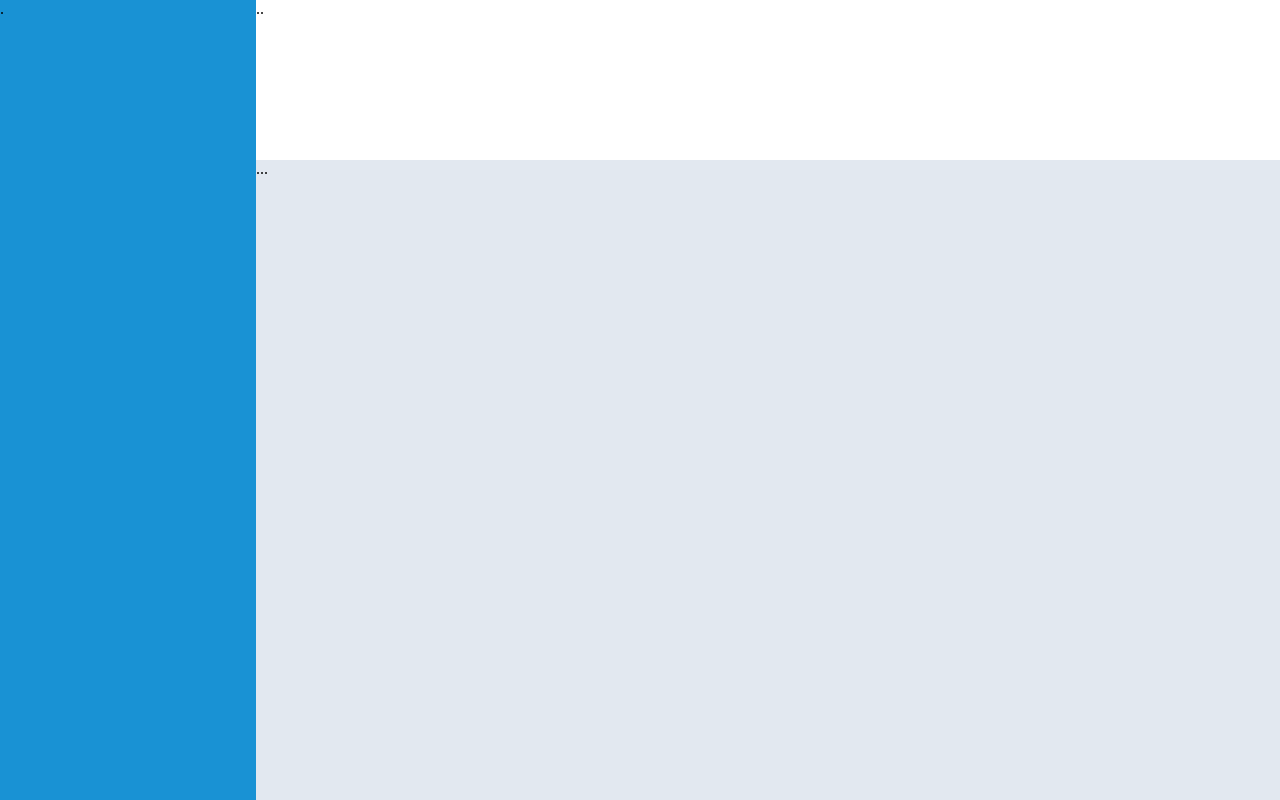
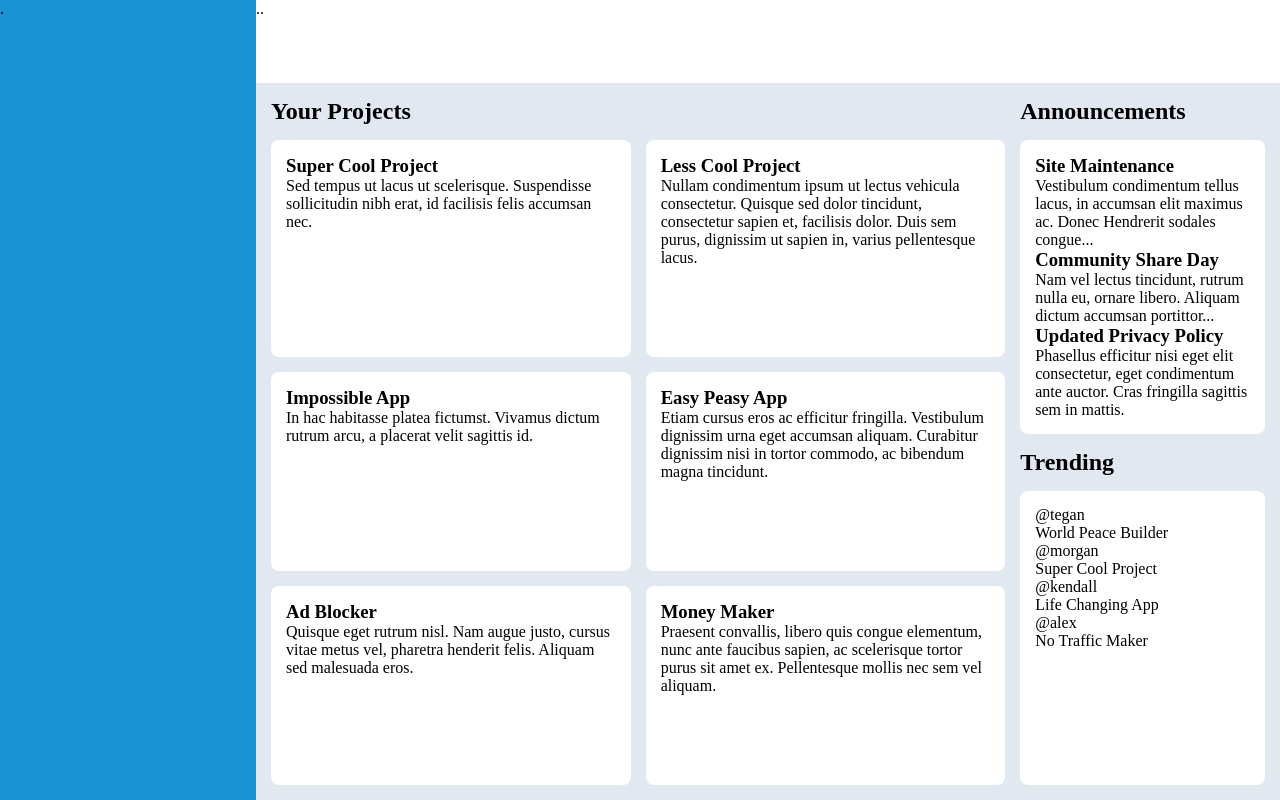
Before and after one commit to gergokiss-ctrl/odin-admin-dashboard, a plain HTML site: page index.html in a window 1280 px wide. Drawn offline with Linux system fonts and the light colour scheme.

Commit message:
Add content to main container
I made the main container a Grid parent, and nested 3 Grid children
inside it for the projects, announcements and trending sections.

I filled up the sections with dummy content.

I added some basic styling to the sections.

```diff
--- a/index.html
+++ b/index.html
@@ -13,7 +13,95 @@
     <div class="container">
         <div class="sidebar">.</div>
         <div class="header">..</div>
-        <div class="main-content">...</div>
+        <div class="main-content">
+            <div class="projects">
+                <h2>Your Projects</h2>
+                <div class="card">
+                    <h3>Super Cool Project</h3>
+                    <p>Sed tempus ut lacus ut scelerisque. Suspendisse sollicitudin nibh erat, id facilisis felis
+                        accumsan nec.</p>
+                </div>
+
+                <div class="card">
+                    <h3>Less Cool Project</h3>
+                    <p>Nullam condimentum ipsum ut lectus vehicula consectetur. Quisque sed dolor tincidunt, consectetur
+                        sapien et, facilisis dolor. Duis sem purus, dignissim ut sapien in, varius pellentesque lacus.
+                    </p>
+                </div>
+
+                <div class="card">
+                    <h3>Impossible App</h3>
+                    <p>In hac habitasse platea fictumst. Vivamus dictum rutrum arcu, a placerat velit sagittis id.</p>
+                </div>
+
+                <div class="card">
+                    <h3>Easy Peasy App</h3>
+                    <p>Etiam cursus eros ac efficitur fringilla. Vestibulum dignissim urna eget accumsan aliquam.
+                        Curabitur dignissim nisi in tortor commodo, ac bibendum magna tincidunt.</p>
+                </div>
+
+                <div class="card">
+                    <h3>Ad Blocker</h3>
+                    <p>Quisque eget rutrum nisl. Nam augue justo, cursus vitae metus vel, pharetra henderit felis.
+                        Aliquam sed malesuada eros.</p>
+                </div>
+
+                <div class="card">
+                    <h3>Money Maker</h3>
+                    <p>Praesent convallis, libero quis congue elementum, nunc ante faucibus sapien, ac scelerisque
+                        tortor purus sit amet ex. Pellentesque mollis nec sem vel aliquam.</p>
+                </div>
+            </div>
+
+            <div class="announcements">
+                <h2>Announcements</h2>
+                <div class="card">
+                    <div>
+                        <h3>Site Maintenance</h3>
+                        <p>Vestibulum condimentum tellus lacus, in accumsan elit maximus ac. Donec Hendrerit sodales
+                            congue...</p>
+                    </div>
+
+                    <div>
+                        <h3>Community Share Day</h3>
+                        <p>Nam vel lectus tincidunt, rutrum nulla eu, ornare libero. Aliquam dictum accumsan
+                            portittor...
+                        </p>
+                    </div>
+
+                    <div>
+                        <h3>Updated Privacy Policy</h3>
+                        <p>Phasellus efficitur nisi eget elit consectetur, eget condimentum ante auctor. Cras fringilla
+                            sagittis sem in mattis.</p>
+                    </div>
+                </div>
+            </div>
+
+            <div class="trending">
+                <h2>Trending</h2>
+                <div class="card">
+                    <div class="user">
+                        <p>@tegan</p>
+                        <p>World Peace Builder</p>
+                    </div>
+
+                    <div class="user">
+                        <p>@morgan</p>
+                        <p>Super Cool Project</p>
+                    </div>
+
+                    <div class="user">
+                        <p>@kendall</p>
+                        <p>Life Changing App</p>
+                    </div>
+
+                    <div class="user">
+                        <p>@alex</p>
+                        <p>No Traffic Maker</p>
+                    </div>
+                </div>
+            </div>
+        </div>
     </div>
 </body>
 
--- a/style.css
+++ b/style.css
@@ -25,6 +25,36 @@
 
 .main-content {
     background-color: #E2E8F0;
+    padding: 15px;
     grid-column: 2 / 3;
     grid-row: 2 / 3;
+
+    display: grid;
+    grid-template-columns: 3fr 1fr;
+    grid-template-rows: repeat(2, 1fr);
+    gap: 15px;
 }
+
+.projects,
+.announcements,
+.trending {
+    display: grid;
+    grid-template-rows: max-content;
+    gap: 15px;
+}
+
+.projects {
+    grid-row: 1 / 3;
+
+    grid-template-columns: repeat(2, 1fr);
+}
+
+.projects>h2 {
+    grid-column: 1 / 3;
+}
+
+.card {
+    background-color: #FFFFFF;
+    border-radius: 8px;
+    padding: 15px;
+}
```
